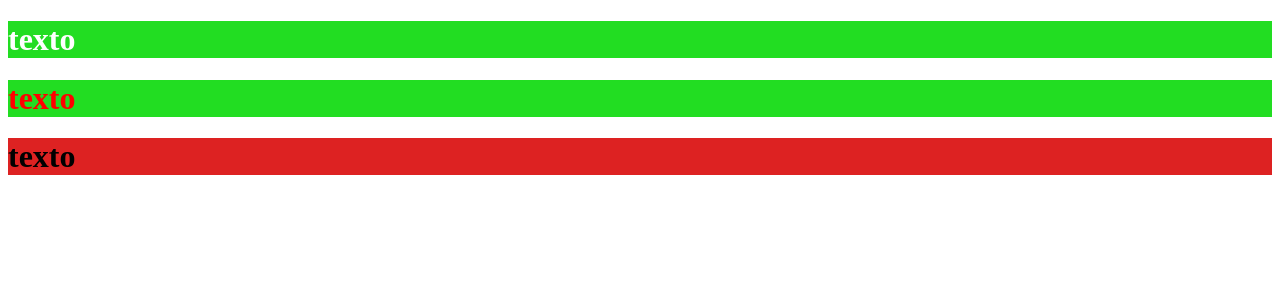
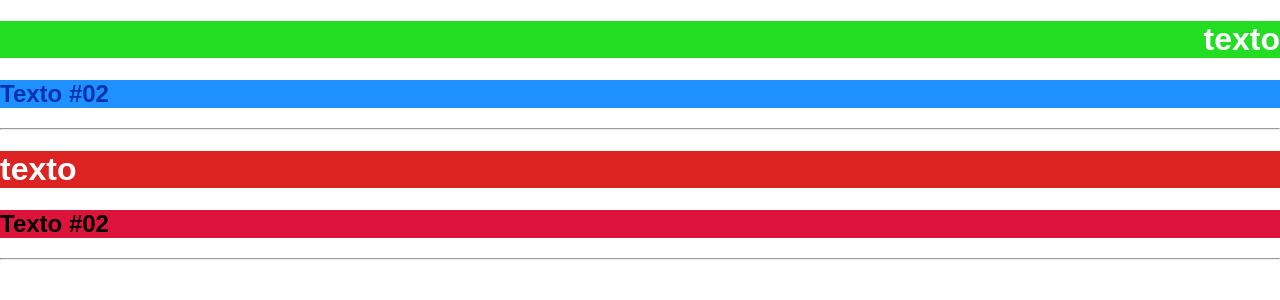
Before and after one commit to RobertSouDev/NextJSEstudos, a Next.js app: page /css/usandoEstilo in a window 1280 px wide. Shown: the top 300 px of the page. Built offline with nearby package versions, Linux system fonts and the light colour scheme.

Commit message:
aplicando style de forma condicial

```diff
--- a/components/estilo.jsx
+++ b/components/estilo.jsx
@@ -1,10 +1,18 @@
 export default function Estilo(props) {
+    const classeAplicada = props.numero >= 0 ? "azul" : "vermelho"
+
     return (
         <div>
             <h1 style={ {backgroundColor: props.numero >= 0 ? " #2D2" : "#D22",
-             color: props.color}}>
+             color: props.color,
+             textAlign: props.direita ? "right": "left"
+             }}>
                 texto
             </h1>
+
+            <h2 className={classeAplicada}> Texto #02</h2>
+            <hr />
+
         </div>
     )
 }
--- a/pages/css/usandoEstilo.jsx
+++ b/pages/css/usandoEstilo.jsx
@@ -3,10 +3,10 @@ import Estilo from "@/components/estilo"
 export default ()=> {
     return (
         <div>
-            <Estilo numero={3} color="#fff" />
-            <Estilo numero={13} color="red"/>
-            <Estilo numero={-12} />
-
+            <Estilo numero={3} color="#fff" direita />
+            <Estilo numero={-1} color="white"/>
         </div>
     )
 }
+
+// ele vai considera o direita={True} e vai usa esses props
--- a/styles/globals.css
+++ b/styles/globals.css
@@ -1,98 +1,9 @@
-/* :root {
-  --max-width: 1100px;
-  --border-radius: 12px;
-  --font-mono: ui-monospace, Menlo, Monaco, "Cascadia Mono", "Segoe UI Mono",
-    "Roboto Mono", "Oxygen Mono", "Ubuntu Monospace", "Source Code Pro",
-    "Fira Mono", "Droid Sans Mono", "Courier New", monospace;
-
-  --foreground-rgb: 0, 0, 0;
-  --background-start-rgb: 214, 219, 220;
-  --background-end-rgb: 255, 255, 255;
-
-  --primary-glow: conic-gradient(
-    from 180deg at 50% 50%,
-    #16abff33 0deg,
-    #0885ff33 55deg,
-    #54d6ff33 120deg,
-    #0071ff33 160deg,
-    transparent 360deg
-  );
-  --secondary-glow: radial-gradient(
-    rgba(255, 255, 255, 1),
-    rgba(255, 255, 255, 0)
-  );
-
-  --tile-start-rgb: 239, 245, 249;
-  --tile-end-rgb: 228, 232, 233;
-  --tile-border: conic-gradient(
-    #00000080,
-    #00000040,
-    #00000030,
-    #00000020,
-    #00000010,
-    #00000010,
-    #00000080
-  );
-
-  --callout-rgb: 238, 240, 241;
-  --callout-border-rgb: 172, 175, 176;
-  --card-rgb: 180, 185, 188;
-  --card-border-rgb: 131, 134, 135;
-}
-
-@media (prefers-color-scheme: dark) {
-  :root {
-    --foreground-rgb: 255, 255, 255;
-    --background-start-rgb: 0, 0, 0;
-    --background-end-rgb: 0, 0, 0;
-
-    --primary-glow: radial-gradient(rgba(1, 65, 255, 0.4), rgba(1, 65, 255, 0));
-    --secondary-glow: linear-gradient(
-      to bottom right,
-      rgba(1, 65, 255, 0),
-      rgba(1, 65, 255, 0),
-      rgba(1, 65, 255, 0.3)
-    );
-
-    --tile-start-rgb: 2, 13, 46;
-    --tile-end-rgb: 2, 5, 19;
-    --tile-border: conic-gradient(
-      #ffffff80,
-      #ffffff40,
-      #ffffff30,
-      #ffffff20,
-      #ffffff10,
-      #ffffff10,
-      #ffffff80
-    );
-
-    --callout-rgb: 20, 20, 20;
-    --callout-border-rgb: 108, 108, 108;
-    --card-rgb: 100, 100, 100;
-    --card-border-rgb: 200, 200, 200;
-  }
-}
-
-* {
-  box-sizing: border-box;
+html,
+body {
   padding: 0;
   margin: 0;
-}
+  font-family: Arial, Helvetica, sans-serif;
 
-html,
-body {
-  max-width: 100vw;
-  overflow-x: hidden;
-}
-
-body {
-  color: rgb(var(--foreground-rgb));
-  background: linear-gradient(
-      to bottom,
-      transparent,
-      rgb(var(--background-end-rgb))
-    )
-    rgb(var(--background-start-rgb));
 }
 
 a {
@@ -100,8 +11,14 @@ a {
   text-decoration: none;
 }
 
-@media (prefers-color-scheme: dark) {
-  html {
-    color-scheme: dark;
-  }
-} */
+*{
+  box-sizing: border-box;
+}
+
+.azul {
+  background-color: dodgerblue;
+}
+
+.vermelho {
+  background-color: crimson;
+}
```
